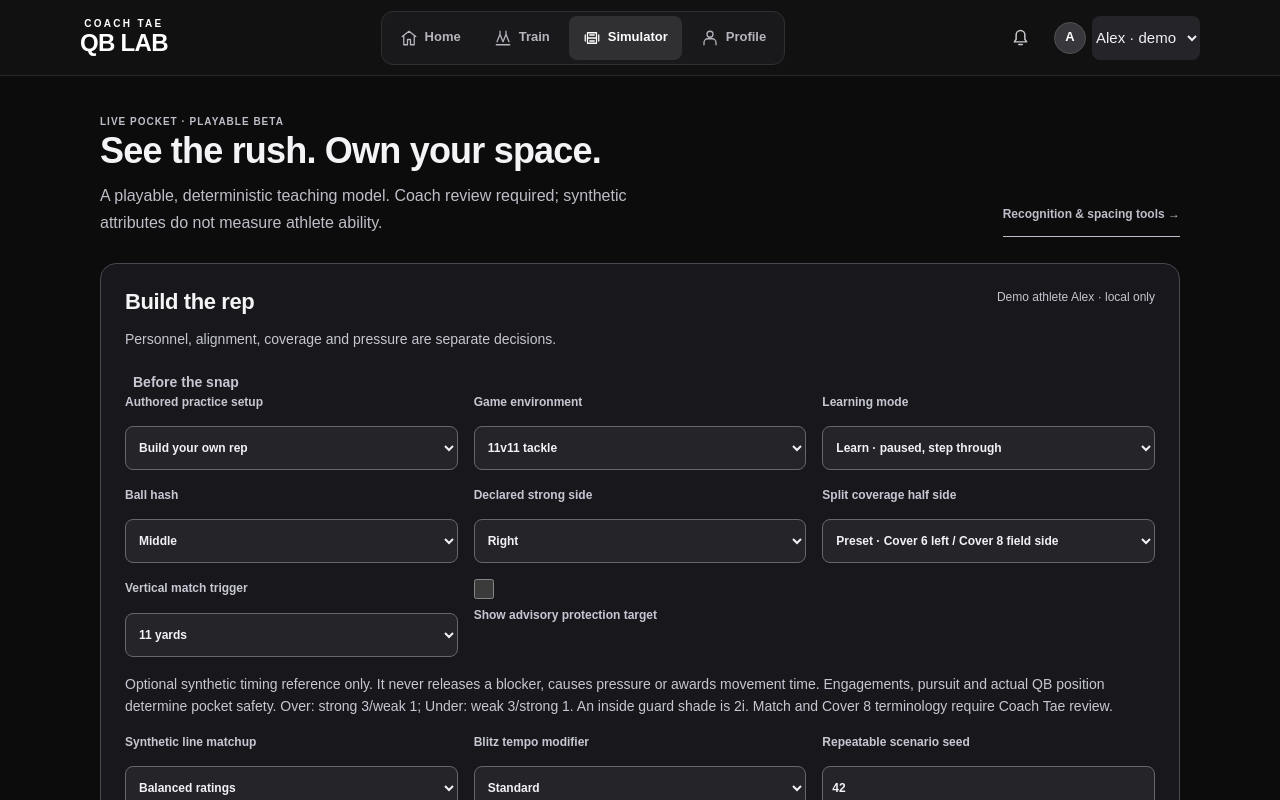
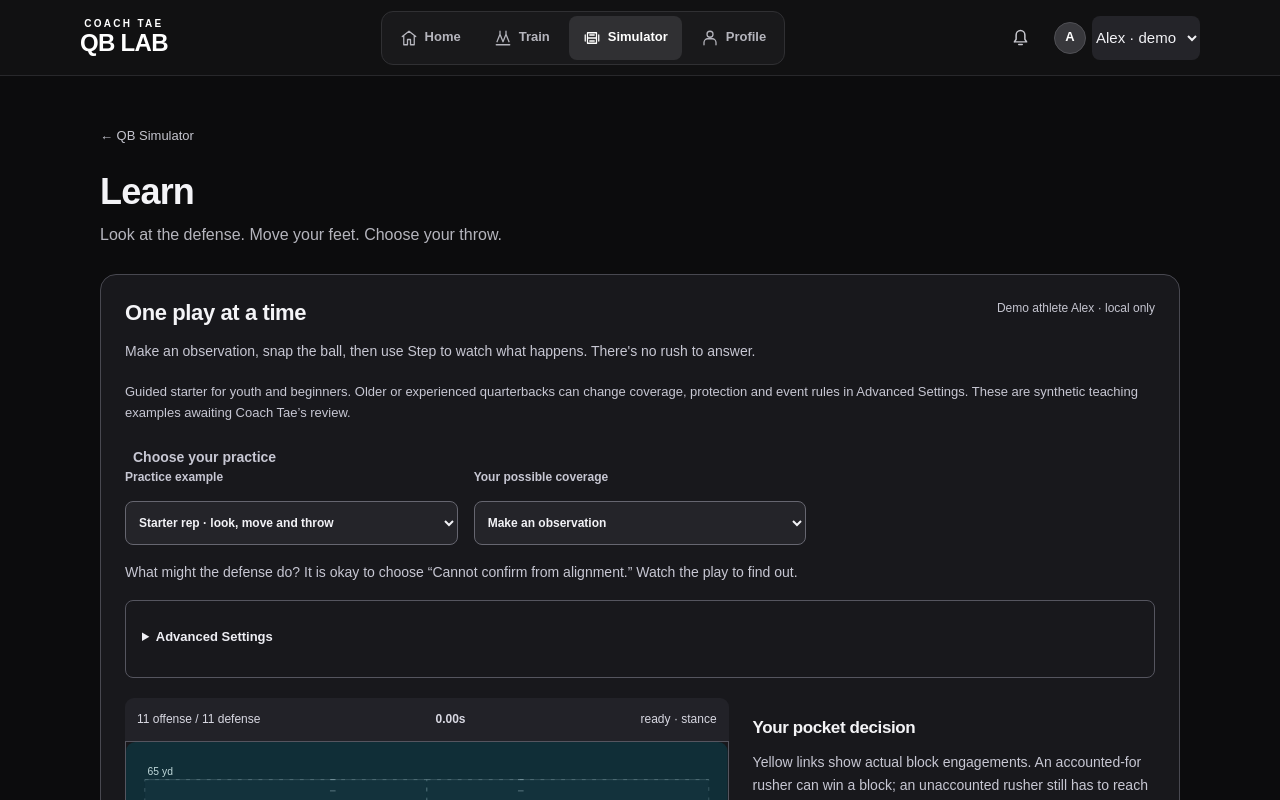
Before and after one commit to taenextlevelqbs-ops/coach-tae-website, a Next.js app: page /qb-lab/simulator/engine in a window 1280 px wide. Shown: the top 800 px of the page. Built offline with nearby package versions, Linux system fonts and the light colour scheme.

Commit message:
feat(qb-lab): simplify simulator and film entrances without removing tools

```diff
--- /dev/null
+++ b/app/qb-lab/simulator/engine/layout.tsx
@@ -0,0 +1,3 @@
+import type { ReactNode } from "react";
+import { LandscapeSimulator } from "@/modules/qb-lab/LandscapeSimulator";
+export default function Layout({ children }: { children: ReactNode }) { return <LandscapeSimulator>{children}</LandscapeSimulator>; }
--- a/app/qb-lab/simulator/engine/page.tsx
+++ b/app/qb-lab/simulator/engine/page.tsx
@@ -7,10 +7,11 @@ export const metadata: Metadata = {
 export default async function Page({
   searchParams,
 }: {
-  searchParams: Promise<{ play?: string | string[] }>;
+  searchParams: Promise<{ play?: string | string[]; mode?: string | string[] }>;
 }) {
-  const { play } = await searchParams;
+  const { play, mode } = await searchParams;
   const initialPlayId =
     typeof play === "string" && play.length <= 80 ? play : undefined;
-  return <EngineLab initialPlayId={initialPlayId} />;
+  const initialMode = mode === "practice" || mode === "challenge" ? mode : "learn";
+  return <EngineLab initialPlayId={initialPlayId} initialMode={initialMode} />;
 }
--- a/app/qb-lab/simulator/layout.tsx
+++ b/app/qb-lab/simulator/layout.tsx
@@ -1,3 +1,2 @@
 import type { ReactNode } from "react";
-import { LandscapeSimulator } from "@/modules/qb-lab/LandscapeSimulator";
-export default function Layout({ children }: { children: ReactNode }) { return <LandscapeSimulator>{children}</LandscapeSimulator>; }
+export default function Layout({ children }: { children: ReactNode }) { return children; }
--- a/app/qb-lab/simulator/page.tsx
+++ b/app/qb-lab/simulator/page.tsx
@@ -1,4 +1,4 @@
 import type { Metadata } from "next";
-import { Simulator } from "@/modules/qb-lab/simulation/Simulator";
+import { SimulatorHome } from "@/modules/qb-lab/training/SimulatorHome";
 export const metadata: Metadata = { title: "Simulator | QB LAB", alternates: { canonical: "/qb-lab/simulator" } };
-export default function Page() {return <Simulator />;}
+export default function Page() {return <SimulatorHome />;}
--- /dev/null
+++ b/app/qb-lab/simulator/spacing/layout.tsx
@@ -0,0 +1,3 @@
+import type { ReactNode } from "react";
+import { LandscapeSimulator } from "@/modules/qb-lab/LandscapeSimulator";
+export default function Layout({ children }: { children: ReactNode }) { return <LandscapeSimulator>{children}</LandscapeSimulator>; }
--- /dev/null
+++ b/app/qb-lab/simulator/spacing/page.tsx
@@ -0,0 +1,4 @@
+import type { Metadata } from "next";
+import { Simulator } from "@/modules/qb-lab/simulation/Simulator";
+export const metadata: Metadata = { title: "Recognition & spacing | QB LAB", alternates: { canonical: "/qb-lab/simulator/spacing" } };
+export default function Page() { return <Simulator />; }
--- a/modules/qb-lab/live-engine/EngineLab.tsx
+++ b/modules/qb-lab/live-engine/EngineLab.tsx
@@ -34,7 +34,7 @@ const names: Record<GameFormat, string> = {
 const subscribeReady = () => () => {};
 const clientReady = () => true;
 const serverReady = () => false;
-export function EngineLab({ initialPlayId }: { initialPlayId?: string } = {}) {
+export function EngineLab({ initialPlayId, initialMode = "learn" }: { initialPlayId?: string; initialMode?: EngineConfig["mode"] } = {}) {
   const { profile } = useDemo();
   const { state } = useLocalLab();
   const play = state.plays.find((p) => p.id === initialPlayId);
@@ -52,12 +52,13 @@ export function EngineLab({ initialPlayId }: { initialPlayId?: string } = {}) {
     );
   return (
     <EngineDesk
-      key={`${profile.id}:${initialPlayId ?? ""}:${play ? JSON.stringify(play) : "default"}`}
+      key={`${profile.id}:${initialMode}:${initialPlayId ?? ""}:${play ? JSON.stringify(play) : "default"}`}
       initialPlay={play}
+      initialMode={initialMode}
     />
   );
 }
-function EngineDesk({ initialPlay }: { initialPlay?: Play }) {
+function EngineDesk({ initialPlay, initialMode }: { initialPlay?: Play; initialMode: EngineConfig["mode"] }) {
   const hydrated = useSyncExternalStore(
     subscribeReady,
     clientReady,
@@ -72,8 +73,9 @@ function EngineDesk({ initialPlay }: { initialPlay?: Play }) {
             initialPlay.format === "tackle" ? "tackle11" : initialPlay.format,
           ),
           play: initialPlay,
+          mode: initialMode,
         }
-      : defaultConfig(),
+      : { ...defaultConfig(), mode: initialMode },
   );
   const [rep, setRep] = useState<RecordedRep | null>(null);
   const sim = rep?.state ?? null;
@@ -90,6 +92,8 @@ function EngineDesk({ initialPlay }: { initialPlay?: Play }) {
   const example = acceptanceScenarios.find(e => e.id === exampleId);
   const [placement, setPlacement] = useState(0);
   const [zoom, setZoom] = useState(false);
+  const [advanced, setAdvanced] = useState(false);
+  const advancedSettings = useRef<HTMLDetailsElement>(null);
   const fieldViewport = useRef<HTMLDivElement>(null);
   useEffect(() => {
     const el = fieldViewport.current;
@@ -183,19 +187,11 @@ function EngineDesk({ initialPlay }: { initialPlay?: Play }) {
   const recommendation = sim ? recommendedLesson(sim) : null;
   return (
     <>
-      <div className="lab-page-heading">
-        <div>
-          <p className="lab-kicker">LIVE POCKET · PLAYABLE BETA</p>
-          <h1>See the rush. Own your space.</h1>
-          <p className="lab-lede">
-            A playable, deterministic teaching model. Coach review required;
-            synthetic attributes do not measure athlete ability.
-          </p>
-        </div>
-        <Link href="/qb-lab/simulator" className="lab-text-link">
-          Recognition &amp; spacing tools →
-        </Link>
-      </div>
+      <header className="train-header">
+        <Link href="/qb-lab/simulator" className="train-back">← QB Simulator</Link>
+        <h1>{config.mode === "learn" ? "Learn" : config.mode === "practice" ? "Practice" : "Challenge preview"}</h1>
+        <p>Look at the defense. Move your feet. Choose your throw.</p>
+      </header>
       <section className="engine-lab" aria-label="Live pocket engine">
         {!hydrated && (
           <p role="status" aria-label="Engine readiness">
@@ -205,23 +201,37 @@ function EngineDesk({ initialPlay }: { initialPlay?: Play }) {
         )}
         <div className="engine-title">
           <div>
-            <h2>Build the rep</h2>
+            <h2>{config.mode === "learn" ? "One play at a time" : "Your next rep"}</h2>
             <p>
-              Personnel, alignment, coverage and pressure are separate
-              decisions.
+              {config.mode === "learn"
+                ? "Make an observation, snap the ball, then use Step to watch what happens. There's no rush to answer."
+                : config.mode === "practice"
+                  ? "Make an observation, then snap and play. Pause whenever you need to look again."
+                  : "Continuous practice preview. Scoring and a challenge curriculum are not implemented."}
             </p>
           </div>
           <span>Demo athlete {profile.name} · local only</span>
         </div>
-        <fieldset disabled={locked} className="engine-config">
-          <legend>Before the snap</legend>
-          <label>Authored practice setup
-            <select value={exampleId} onChange={e => {
+        <p className="train-demo-note">Guided starter for youth and beginners. Older or experienced quarterbacks can change coverage, protection and event rules in Advanced Settings. These are synthetic teaching examples awaiting Coach Tae’s review.</p>
+        {config.play && <p role="status">Current play: {config.play.name}. Its alignment and routes are loaded for this rep.</p>}
+        <fieldset disabled={locked} className="engine-config engine-starter">
+          <legend>Choose your practice</legend>
+          <label>Practice example
+            <select aria-label="Authored practice setup" value={exampleId} onChange={e => {
               const selected = acceptanceScenarios.find(item => item.id === e.target.value);
               setExampleId(e.target.value);
-              if (selected) { setConfig(structuredClone(selected.config)); setHypothesis(""); }
+              setConfig(selected
+                ? { ...structuredClone(selected.config), mode: config.mode }
+                : {
+                    ...defaultConfig(initialPlay
+                      ? initialPlay.format === "tackle" ? "tackle11" : initialPlay.format
+                      : "tackle11"),
+                    ...(initialPlay ? { play: initialPlay } : {}),
+                    mode: config.mode,
+                  });
+              setHypothesis("");
             }}>
-              <option value="">Build your own rep</option>
+              <option value="">{initialPlay ? "Your saved play" : "Starter rep · look, move and throw"}</option>
               {acceptanceScenarios.map(item => <option key={item.id} value={item.id}>{item.title}</option>)}
             </select>
           </label>
@@ -235,11 +245,31 @@ function EngineDesk({ initialPlay }: { initialPlay?: Play }) {
             }}>Inspect reference rep</button>
           </div>}
           <label>
+            Your possible coverage
+            <select
+              value={hypothesis}
+              onChange={(e) => setHypothesis(e.target.value)}
+            >
+              <option value="">Make an observation</option>
+              <option>Cannot confirm from alignment</option>
+              {coverages.map((c) => (
+                <option key={c}>{c}</option>
+              ))}
+            </select>
+          </label>
+          <p>What might the defense do? It is okay to choose “Cannot confirm from alignment.” Watch the play to find out.</p>
+        </fieldset>
+        <details ref={advancedSettings} className="engine-call engine-advanced" open={advanced} onToggle={e => setAdvanced(e.currentTarget.open)}>
+          <summary>Advanced Settings</summary>
+          <p>Optional coaching tools. Starter tackle rules are already set. Flag and passing 7v7 require separate event rules and confirmation before play.</p>
+        <fieldset disabled={locked} className="engine-config">
+          <legend>Before the snap</legend>
+          <label>
             Game environment
             <select
               value={config.rules.format}
               onChange={(e) => {
-                setConfig(defaultConfig(e.target.value as GameFormat));
+                setConfig(c => ({ ...defaultConfig(e.target.value as GameFormat), mode: c.mode }));
                 setExampleId("");
                 setHypothesis("");
               }}
@@ -540,19 +570,6 @@ function EngineDesk({ initialPlay }: { initialPlay?: Play }) {
               </select>
             </label>
           )}
-          <label>
-            Your possible coverage
-            <select
-              value={hypothesis}
-              onChange={(e) => setHypothesis(e.target.value)}
-            >
-              <option value="">Make an observation</option>
-              <option>Cannot confirm from alignment</option>
-              {coverages.map((c) => (
-                <option key={c}>{c}</option>
-              ))}
-            </select>
-          </label>
         </fieldset>
         {config.rules.format === "tackle11" && (
           <PocketCheck
@@ -769,12 +786,14 @@ function EngineDesk({ initialPlay }: { initialPlay?: Play }) {
             </p>
           </fieldset>
         )}
+        </details>
         {errors.length > 0 && (
           <div
             className="engine-notice"
             role="status"
             aria-label="Engine configuration issues"
           >
+            <button type="button" onClick={() => { setAdvanced(true); advancedSettings.current?.querySelector("summary")?.focus(); }}>Review Advanced Settings</button>
             <ul>
               {errors.map((e, i) => (
                 <li key={i}>{e}</li>
--- /dev/null
+++ b/modules/qb-lab/training/SimulatorHome.tsx
@@ -0,0 +1,36 @@
+"use client";
+import Link from "next/link";
+import { AppIcon } from "../AppIcon";
+import { useDemo } from "../LabShell";
+
+const modes = [
+  { id: "learn", title: "Learn", description: "Understand what you're seeing.", detail: "Pause, look at the defense, then move through one play at a time.", action: "Start learning" },
+  { id: "practice", title: "Practice", description: "Run quarterback scenarios.", detail: "Move, choose a receiver and review what happened. Retry at your own pace.", action: "Start practice" },
+  { id: "challenge", title: "Challenge", description: "Test your decision-making.", detail: "Try a continuous rep. Scored challenges and a difficulty curriculum are not available yet.", action: "Try challenge preview" },
+] as const;
+
+export function SimulatorHome() {
+  const { profile } = useDemo();
+  return <div className="train-page">
+    <header className="train-header">
+      <h1>QB Simulator</h1>
+      <p>See the defense. Make the read. Execute the play.</p>
+    </header>
+    <p className="train-demo-note">Demonstration for {profile.name} · Ages 8–college. Start with Learn if you are new; advanced coverage and protection tools remain available inside each mode. Coach review of these teaching examples is pending.</p>
+    <section className="train-mode-grid" aria-label="Simulator modes">
+      {modes.map(mode => <Link key={mode.id} className="train-mode-card" href={`/qb-lab/simulator/engine?mode=${mode.id}`} aria-label={mode.action}>
+        <AppIcon name="simulator" />
+        <h2>{mode.title}{mode.id === "challenge" && <small> Preview</small>}</h2>
+        <p>{mode.description}</p>
+        <p>{mode.detail}</p>
+        <span className="train-button">{mode.action} <span aria-hidden="true">→</span></span>
+      </Link>)}
+    </section>
+    <p className="train-demo-note">The starter rep teaches tackle football. Flag and non-contact passing 7v7 use separate event settings. Confirm the selected rules in Advanced Settings before playing either format.</p>
+    <nav className="train-inline-links" aria-label="More football training">
+      <Link className="train-back" href="/qb-lab/iq">Study Football IQ</Link>
+      <Link className="train-back" href="/qb-lab/playbook">Open Playbook Studio</Link>
+      <Link className="train-back" href="/qb-lab/simulator/spacing">Recognition &amp; spacing tools</Link>
+    </nav>
+  </div>;
+}
```
Also changed, not shown: modules/qb-lab/FilmReview.tsx (+24 -18 lines), 2 other files (tests, documents, lock files or other folders).
